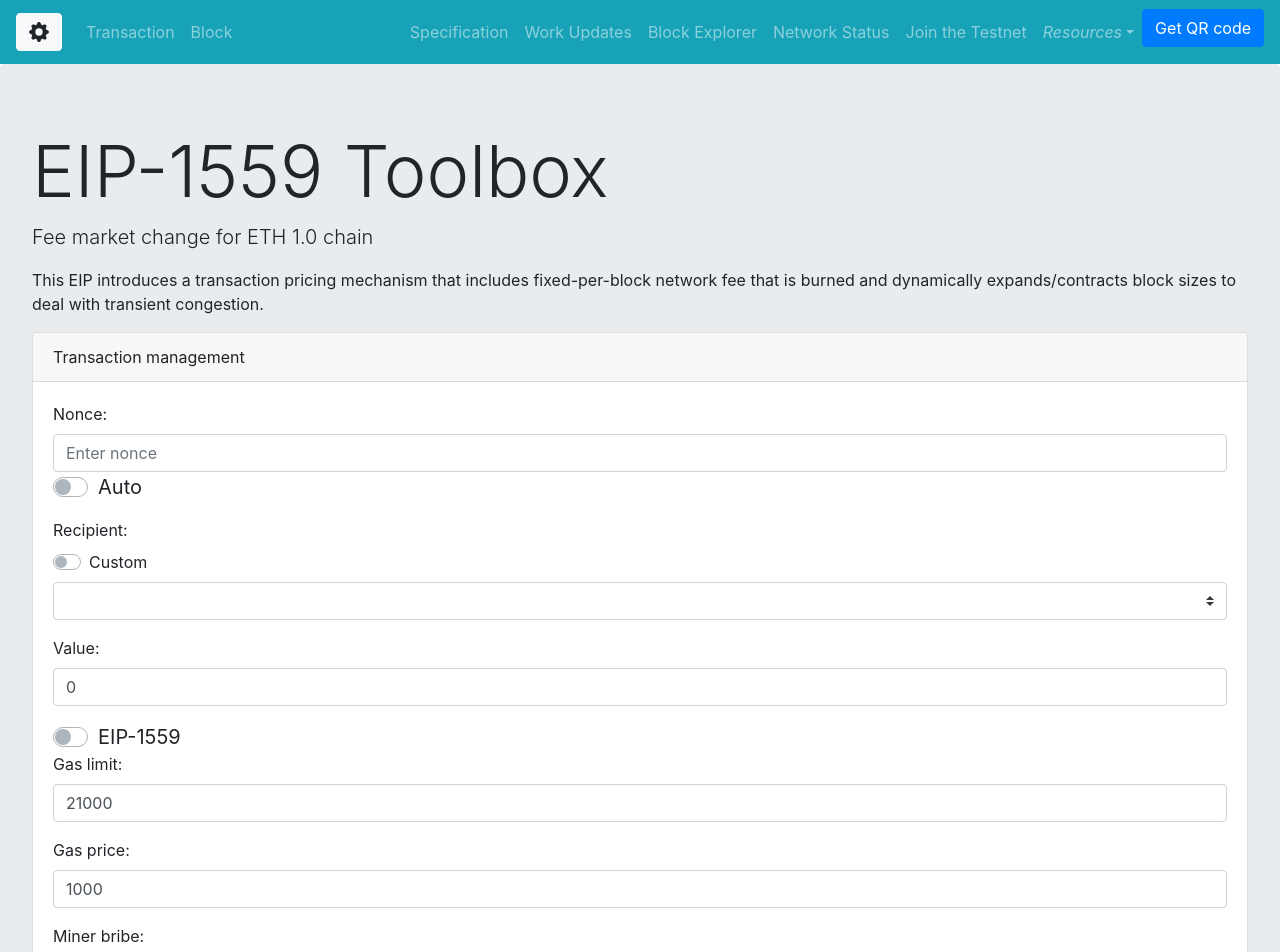
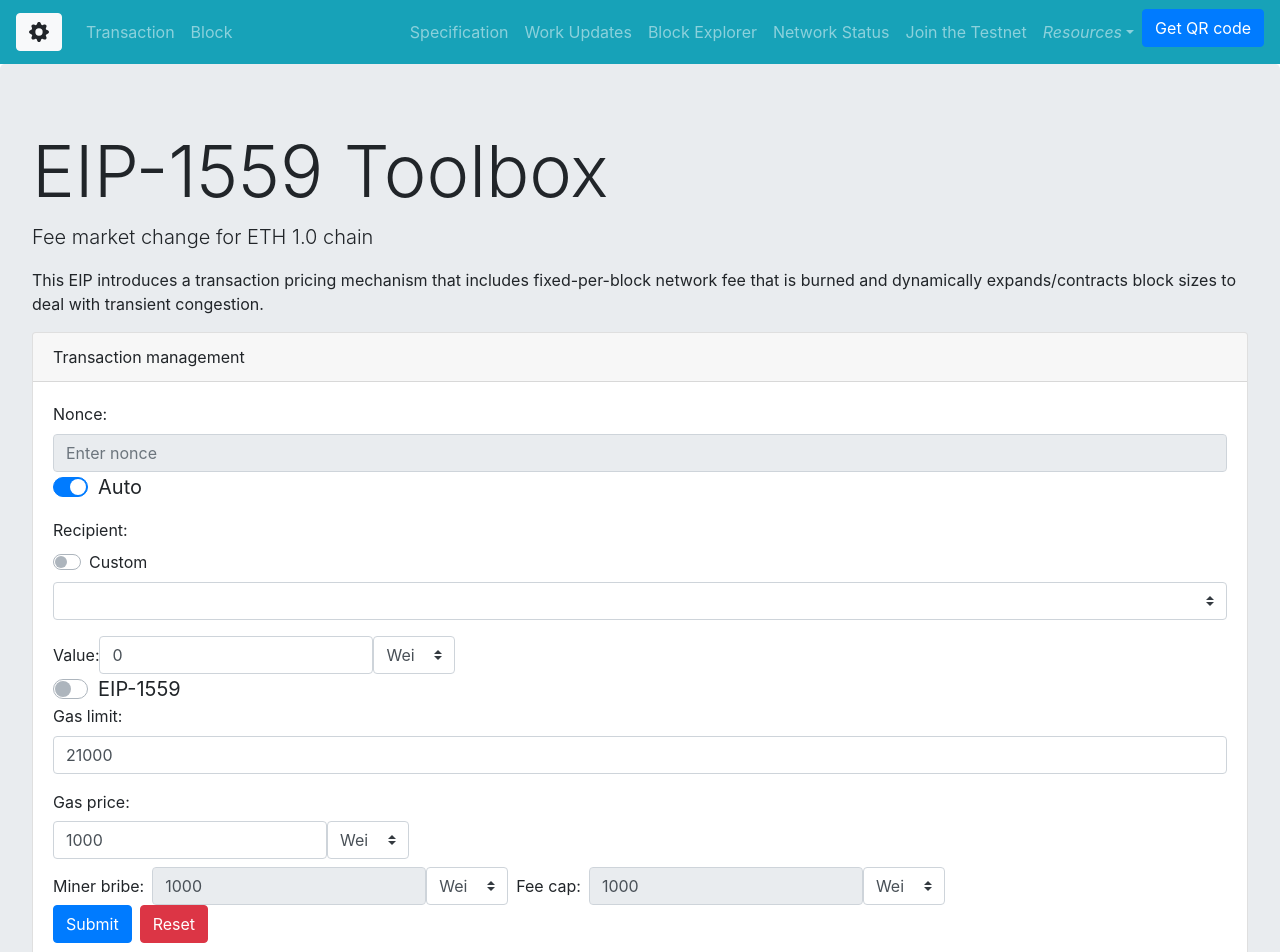
Before and after one commit to AbdelStark/eip1559-ui, a Vue app: page / in a window 1280 px wide. Shown: the top 952 px of the page. Built offline with nearby package versions, Linux system fonts and the light colour scheme; no server answers.

Commit message:
manage ether units

```diff
--- a/src/components/core/SubmitTransactionPanel.vue
+++ b/src/components/core/SubmitTransactionPanel.vue
@@ -22,7 +22,6 @@
                                      v-model="formSubmitTransaction.transaction.autoNonce">Auto
                     </b-form-checkbox>
                 </b-form-group>
-
                 <b-form-group id="input-group-to" label="Recipient:" label-for="input-to">
                     <b-form-checkbox switch
                                      v-model="customRecipient">Custom
@@ -37,14 +36,17 @@
                     <b-form-select :options="accounts" class="mt-2" id="input-to" v-if="!customRecipient"
                                    v-model="formSubmitTransaction.transaction.to"></b-form-select>
                 </b-form-group>
+                <b-form inline>
                     <b-form-group id="input-group-value" label="Value:" label-for="input-value">
                         <b-form-input
                                 id="input-value"
                                 required
                                 v-model="formSubmitTransaction.transaction.value"
                         ></b-form-input>
-
+                        <b-form-select :options="units"
+                                       v-model="formSubmitTransaction.transaction.valueUnit"></b-form-select>
                     </b-form-group>
+                </b-form>
                 <b-form-checkbox size="lg" switch v-model="formSubmitTransaction.transaction.isEIP1559">EIP-1559
                 </b-form-checkbox>
                 <b-form-group label="Gas limit:" label-for="input-gas-limit">
@@ -54,30 +56,41 @@
                             v-model="formSubmitTransaction.transaction.gasLimit"
                     ></b-form-input>
                 </b-form-group>
-                <b-form-group label="Gas price:" label-for="input-gas-price">
+                <b-form inline>
+                    <b-form-group label="Gas price:">
                         <b-form-input
                                 :disabled="formSubmitTransaction.transaction.isEIP1559"
                                 :required="!formSubmitTransaction.transaction.isEIP1559"
-                            id="input-gas-price"
                                 v-model="formSubmitTransaction.transaction.gasPrice"
                         ></b-form-input>
+                        <b-form-select :options="units"
+                                       v-model="formSubmitTransaction.transaction.gasPriceUnit"></b-form-select>
                     </b-form-group>
+                </b-form>
+                <b-form class="mt-2" inline>
                     <b-form-group label="Miner bribe:" label-for="input-miner-bribe">
                         <b-form-input
                                 :disabled="!formSubmitTransaction.transaction.isEIP1559"
                                 :required="formSubmitTransaction.transaction.isEIP1559"
+                                class="ml-2"
                                 id="input-miner-bribe"
                                 v-model="formSubmitTransaction.transaction.minerBribe"
                         ></b-form-input>
+                        <b-form-select :options="units"
+                                       v-model="formSubmitTransaction.transaction.minerBribeUnit"></b-form-select>
                     </b-form-group>
-                <b-form-group label="Fee cap:" label-for="input-fee-cap">
+                    <b-form-group class="ml-2" label="Fee cap:" label-for="input-fee-cap">
                         <b-form-input
                                 :disabled="!formSubmitTransaction.transaction.isEIP1559"
                                 :required="formSubmitTransaction.transaction.isEIP1559"
+                                class="ml-2"
                                 id="input-fee-cap"
                                 v-model="formSubmitTransaction.transaction.feecap"
                         ></b-form-input>
+                        <b-form-select :options="units"
+                                       v-model="formSubmitTransaction.transaction.feecapUnit"></b-form-select>
                     </b-form-group>
+                </b-form>
 
                 <b-button class="mr-2" type="submit" variant="primary">Submit</b-button>
 
@@ -96,6 +109,11 @@
         data() {
             return {
                 customRecipient: false,
+                units: [
+                    {value: 'wei', text: 'Wei'},
+                    {value: 'gwei', text: 'Gwei'},
+                    {value: 'ether', text: 'Ether'},
+                ],
             }
         },
         async beforeMount() {
--- a/src/service/TransactionService.js
+++ b/src/service/TransactionService.js
@@ -10,6 +10,7 @@ export default class TransactionService {
     async submitTransaction(transaction, privateKey) {
         try {
             const requestPayload = transactionToRequestPayload(transaction);
+            console.log(JSON.stringify(requestPayload));
             const txEndpoint = transaction.isEIP1559 ? this.config.apiGateway.submitEIP1559TransactionEndpoint : this.config.apiGateway.submitFrontierTransactionEndpoint;
             const response = await axios.post(`${this.config.apiGateway.rootEndpoint}/${txEndpoint}/${privateKey}`, requestPayload);
             return response.data.transactionHash;
--- /dev/null
+++ b/src/util/ether-unit.js
@@ -0,0 +1,17 @@
+const UNIT_WEI = 'wei';
+const WEI_MULTIPLIER = 1;
+const UNIT_GWEI = 'gwei';
+const GWEI_MULTIPLIER = 1000000000;
+const UNIT_ETHER = 'ether';
+const ETH_MULTIPLIER = 1000000000000000000;
+
+export function toWei(value, unit) {
+    switch (unit) {
+        case UNIT_WEI:
+            return value * WEI_MULTIPLIER;
+        case UNIT_GWEI:
+            return value * GWEI_MULTIPLIER;
+        case UNIT_ETHER:
+            return value * ETH_MULTIPLIER;
+    }
+}
--- a/src/util/transaction.js
+++ b/src/util/transaction.js
@@ -1,33 +1,40 @@
 import {hexStringWithPrefix} from './hex';
+import {toWei} from './ether-unit';
+
+const DEFAULT_TO = 'fe3b557e8fb62b89f4916b721be55ceb828dbd73';
 
 export function newTransaction() {
     return {
         nonce: null,
-        to: '',
-        autoNonce: false,
-        value: '0',
-        gasPrice: '1000',
-        gasLimit: '21000',
+        to: DEFAULT_TO,
+        autoNonce: true,
+        value: 0,
+        valueUnit: 'wei',
+        gasPrice: 1000,
+        gasLimit: 21000,
         isEIP1559: false,
-        minerBribe: '',
-        feecap: '',
+        minerBribe: 1000,
+        feecap: 1000,
+        gasPriceUnit: 'wei',
+        minerBribeUnit: 'wei',
+        feecapUnit: 'wei',
     };
 }
 
 export function transactionToRequestPayload(tx) {
     const requestPayload = {
         to: hexStringWithPrefix(tx.to),
-        value: tx.value,
+        value: toWei(tx.value, tx.valueUnit),
         gasLimit: tx.gasLimit,
     };
     if (!tx.autoNonce) {
         requestPayload.nonce = tx.nonce;
     }
     if (tx.isEIP1559) {
-        requestPayload.minerBribe = tx.minerBribe;
-        requestPayload.feecap = tx.feecap;
+        requestPayload.minerBribe = toWei(tx.minerBribe, tx.minerBribeUnit);
+        requestPayload.feecap = toWei(tx.feecap, tx.feecapUnit);
     } else {
-        requestPayload.gasPrice = tx.gasPrice;
+        requestPayload.gasPrice = toWei(tx.gasPrice, tx.gasPriceUnit);
     }
     return requestPayload;
 }
```
Lines whose indentation alone changed are shown as unchanged.
